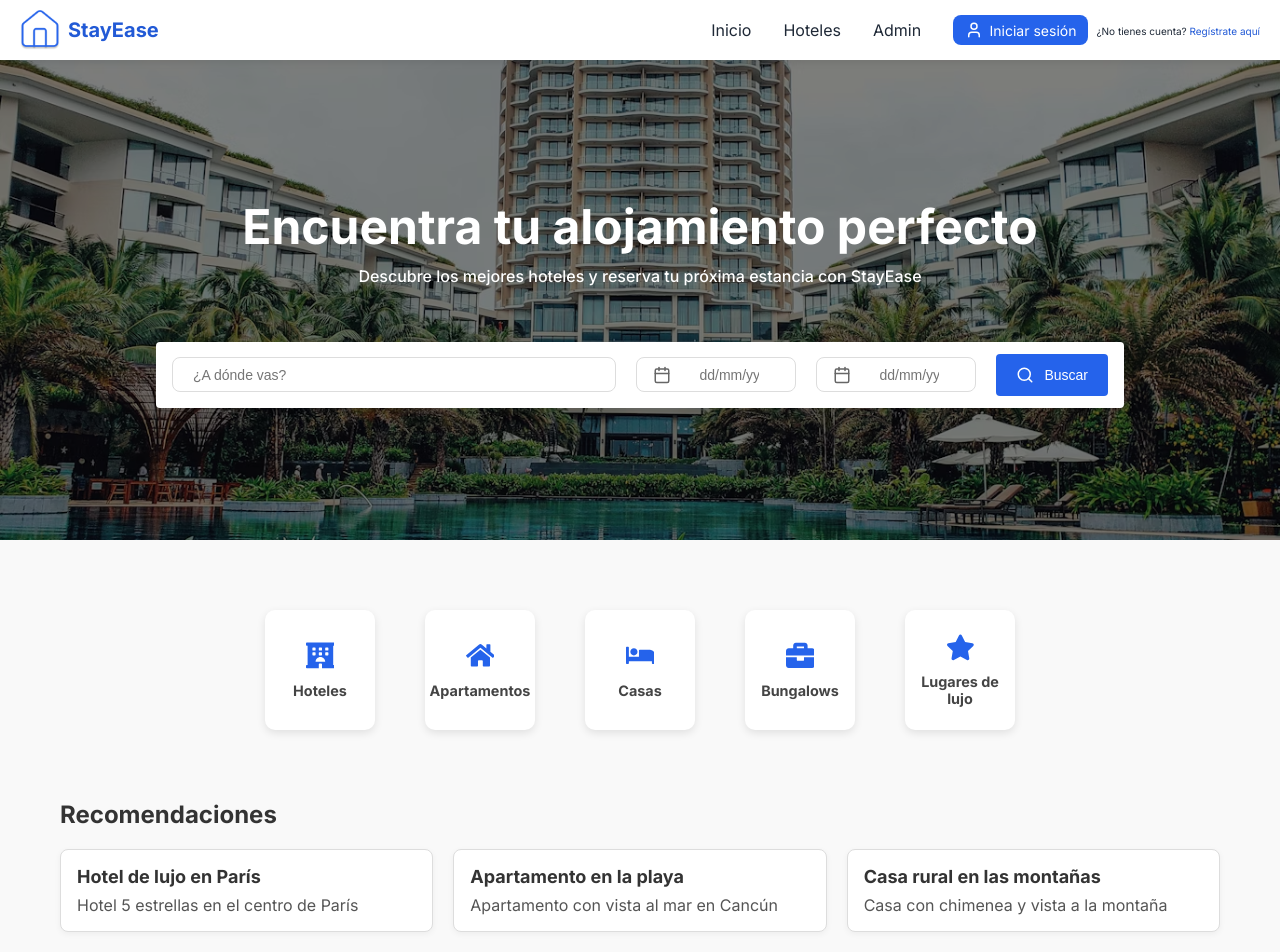
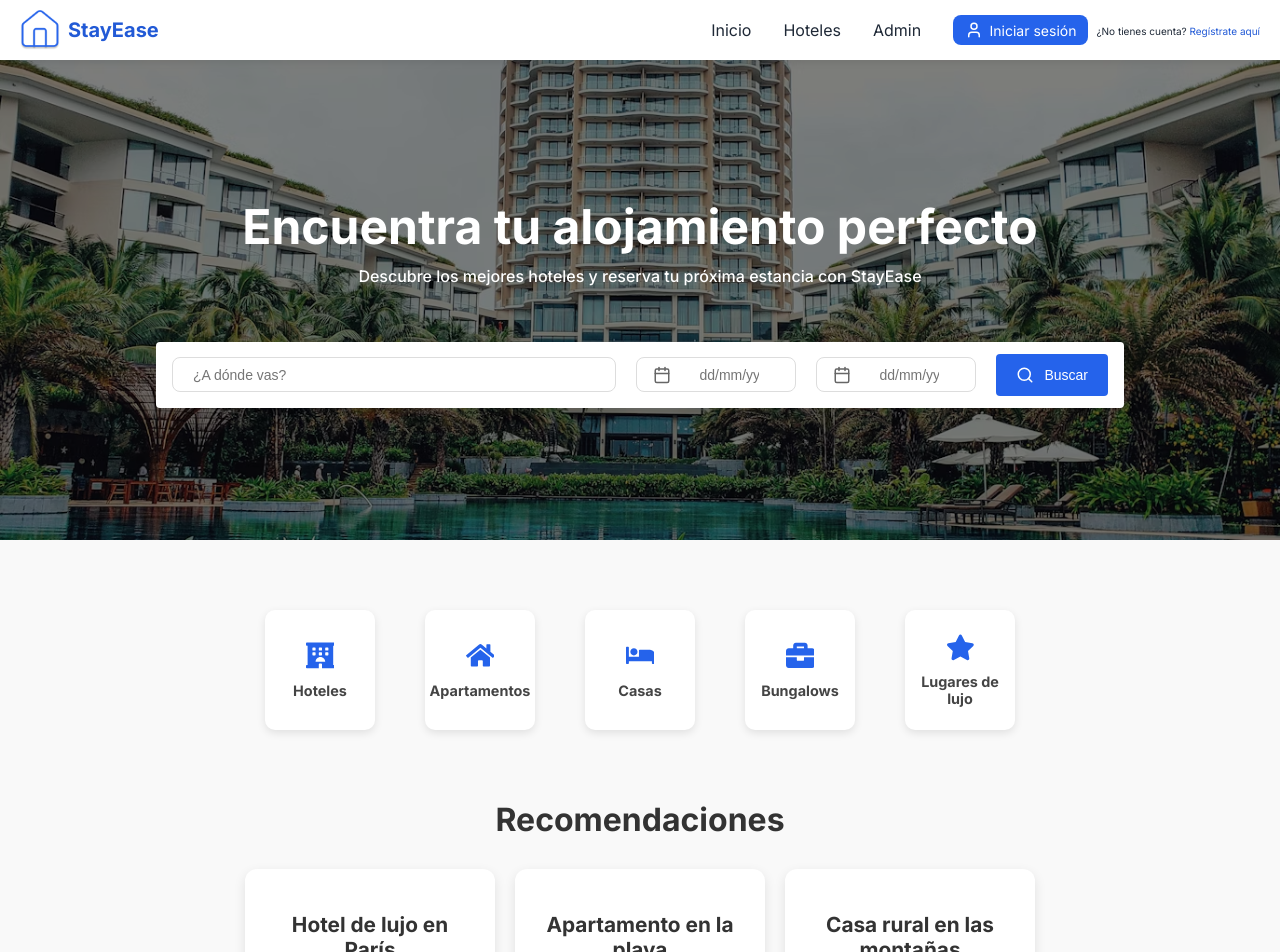
Before and after one commit to TeoLoop/NomadaX, a React (Vite) app in the folder frontend/: page / in a window 1280 px wide. Shown: the top 952 px of the page. Built offline with nearby package versions, Linux system fonts and the light colour scheme.

Commit message:
Agregando Recomendaciones

```diff
--- a/frontend/src/components/Categories.jsx
+++ b/frontend/src/components/Categories.jsx
@@ -1,6 +1,5 @@
 import React from 'react';
 import { FaHotel, FaHome, FaBriefcase, FaBed, FaStar } from 'react-icons/fa';
-import "../styles/Categories.css"
 
 const Categories = () => {
   const categories = [
--- a/frontend/src/styles/Categories.css
+++ /dev/null
@@ -1,82 +0,0 @@
-/* Estilos generales de la sección de categorías */
-.categories {
-    padding: 30px 20px;
-    background-color: transparent; /* Fondo transparente para que no se note el contorno */
-  }
-
-  .category-list {
-    display: flex;
-    justify-content: center;
-    gap: 50px;  /* Espaciado reducido entre las tarjetas */
-    flex-wrap: wrap;
-    padding: 0;
-    list-style: none;
-    margin: 0 auto;
-  }
-
-  .category-item {
-    background-color: #fff;
-    border: none;  /* Sin borde para un look más limpio */
-    border-radius: 10px;
-    padding: 10px;
-    text-align: center;
-    transition: all 0.3s ease;
-    box-shadow: 0 3px 8px rgba(0, 0, 0, 0.1); /* Menos sombra */
-    cursor: pointer;
-    width: 110px;  /* Hacemos las tarjetas aún más pequeñas */
-    height: 120px;  /* Ajustamos la altura para que sea uniforme */
-    display: flex;
-    flex-direction: column;
-    align-items: center;
-    justify-content: center;
-    text-decoration: none;
-    transform: scale(1);
-  }
-
-  .category-item:hover {
-    transform: scale(1.1);  /* Ligeramente más grande al pasar el ratón */
-    box-shadow: 0 6px 15px rgba(0, 0, 0, 0.15); /* Efecto de sombra más sutil */
-  }
-
-  .category-link {
-    text-decoration: none;
-    color: #444;
-    font-size: 0.9rem;
-    font-weight: bold;
-    display: block;
-    padding: 5px 0;
-    transition: color 0.3s ease;
-  }
-
-  .category-link:hover {
-    color: var(--color-primary-light);
-  }
-
-  .category-icon {
-    font-size: 1.8rem;  /* Hacemos los íconos más pequeños */
-    color: var(--color-primary-light);
-    margin-bottom: 5px;  /* Menos espacio entre el icono y el texto */
-  }
-
-  /* Responsividad para pantallas más pequeñas */
-  @media (max-width: 768px) {
-    .category-list {
-      flex-direction: column; /* Las categorías se apilan verticalmente */
-      gap: 10px;
-      align-items: center;
-    }
-
-    .category-item {
-      width: 100%;  /* Las tarjetas ocupan el 100% del ancho en móvil */
-      max-width: 250px;  /* Máximo tamaño de tarjeta */
-      height: 110px;  /* Ajustar la altura */
-    }
-
-    .category-link {
-      font-size: 0.8rem;  /* Reducir el tamaño de texto en móvil */
-    }
-
-    .category-icon {
-      font-size: 1.5rem;  /* Reducir aún más el tamaño del icono */
-    }
-  }
--- a/frontend/src/styles/HomePage.css
+++ b/frontend/src/styles/HomePage.css
@@ -1,4 +1,3 @@
-/* Desktop */
 .hero-section {
   position: relative;
   width: 100%;
@@ -60,70 +59,138 @@
   margin: 0 auto;
 }
 
-/* Estilos para Categorías */
+/* -------------------CATEGORIES---------------- */
+
 .categories {
-  margin-bottom: 40px;
-}
+  padding: 30px 20px;
+  background-color: transparent;
 
-.categories h2 {
-  font-size: 24px;
-  margin-bottom: 20px;
 }
 
 .category-list {
   display: flex;
+  justify-content: center;
+  gap: 50px;
+
   flex-wrap: wrap;
-  gap: 16px;
+  padding: 0;
   list-style: none;
-  padding: 0;
+  margin: 0 auto;
 }
 
 .category-item {
-  background-color: #f4f4f4;
-  padding: 12px 20px;
-  border-radius: 8px;
+  background-color: #fff;
+  border: none;
+  border-radius: 10px;
+  padding: 10px;
+  text-align: center;
+  transition: all 0.3s ease;
+  box-shadow: 0 3px 8px rgba(0, 0, 0, 0.1);
   cursor: pointer;
-  transition: background-color 0.3s ease;
+  width: 110px;
+  height: 120px;
+  display: flex;
+  flex-direction: column;
+  align-items: center;
+  justify-content: center;
+  text-decoration: none;
+  transform: scale(1);
 }
 
 .category-item:hover {
-  background-color: #e0e0e0;
+  transform: scale(1.1);
+  box-shadow: 0 6px 15px rgba(0, 0, 0, 0.15);
 }
 
-/* Estilos para Recomendaciones */
+.category-link {
+  text-decoration: none;
+  color: #444;
+  font-size: 0.9rem;
+  font-weight: bold;
+  display: block;
+  padding: 5px 0;
+  transition: color 0.3s ease;
+}
+
+.category-link:hover {
+  color: var(--color-primary-light);
+}
+
+.category-icon {
+  font-size: 1.8rem;
+  color: var(--color-primary-light);
+  margin-bottom: 5px;
+}
+
+/* -----------------TERMINA CATEGORIAS------------------------- */
+
+
+
+/* --------------RECOMENDATIONS------------------*/
+.recommendations {
+  padding: 40px 20px;
+  background-color: #f9f9f9;
+}
+
 .recommendations h2 {
-  font-size: 24px;
-  margin-bottom: 20px;
+  font-size: 2rem;
+  font-weight: bold;
+  text-align: center;
+  margin-bottom: 30px;
+  color: #333;
 }
 
 .recommendation-list {
-  display: grid;
-  grid-template-columns: repeat(auto-fit, minmax(250px, 1fr));
+  display: flex;
+  justify-content: center;
   gap: 20px;
+  flex-wrap: wrap;
+  width: 100%;
+  max-width: 1200px;
+  margin: 0 auto;
+  padding: 0;
+  list-style: none;
 }
 
 .recommendation-item {
   background-color: #fff;
-  padding: 16px;
-  border: 1px solid #ddd;
-  border-radius: 8px;
-  box-shadow: 0 2px 6px rgba(0, 0, 0, 0.05);
-  transition: transform 0.2s;
+  border: none;
+  border-radius: 12px;
+  padding: 20px;
+  text-align: center;
+  transition: all 0.3s ease;
+  box-shadow: 0 4px 12px rgba(0, 0, 0, 0.1);
+  cursor: pointer;
+  width: 250px;
+  height: 200px;
+  display: flex;
+  flex-direction: column;
+  align-items: center;
+  justify-content: center;
+  text-decoration: none;
+  transform: scale(1);
 }
 
 .recommendation-item:hover {
-  transform: translateY(-4px);
+  transform: scale(1.05);
+  box-shadow: 0 6px 18px rgba(0, 0, 0, 0.2);
 }
 
 .recommendation-item h3 {
-  margin: 0 0 8px;
-  font-size: 18px;
+  font-size: 1.3rem;
+  font-weight: bold;
+  color: #333;
+  margin-bottom: 10px;
 }
 
 .recommendation-item p {
-  margin: 0;
+  font-size: 1rem;
   color: #555;
+  font-weight: 300;
+  margin-bottom: 15px;
 }
+
+/* -----------------TERMINA RECOMENDATIONS------------------------- */
 
 
 /* Móviles */
@@ -149,4 +216,53 @@
     margin-top: 20px;
     padding: 0;
   }
+
+  /* -------------------CATEGORIES---------------- */
+
+  .category-list {
+    flex-direction: column;
+    gap: 10px;
+    align-items: center;
+  }
+
+  .category-item {
+    width: 100%;
+    max-width: 250px;
+    height: 110px;
+  }
+
+  .category-link {
+    font-size: 0.8rem;
+  }
+
+  .category-icon {
+    font-size: 1.5rem;
+  }
+  /* -----------------TERMINA CATEGORIAS------------------------- */
+
+
+
+  /* -------------RECOMENDATIONS---------------- */
+
+  .recommendation-list {
+    flex-direction: column;
+    gap: 15px;
+    align-items: center;
+  }
+
+  .recommendation-item {
+    width: 90%;
+    max-width: 300px;
+    height: auto;
+    padding: 15px;
+  }
+
+  .recommendation-item h3 {
+    font-size: 1.2rem;
+  }
+
+  .recommendation-item p {
+    font-size: 0.9rem;
+  }
+  /* -----------------TERMINA RECOMENDATIONS------------------------- */
 }
```
Also changed, not shown: frontend/src/components/Footer.jsx (added), frontend/src/styles/Footer.css (added).
